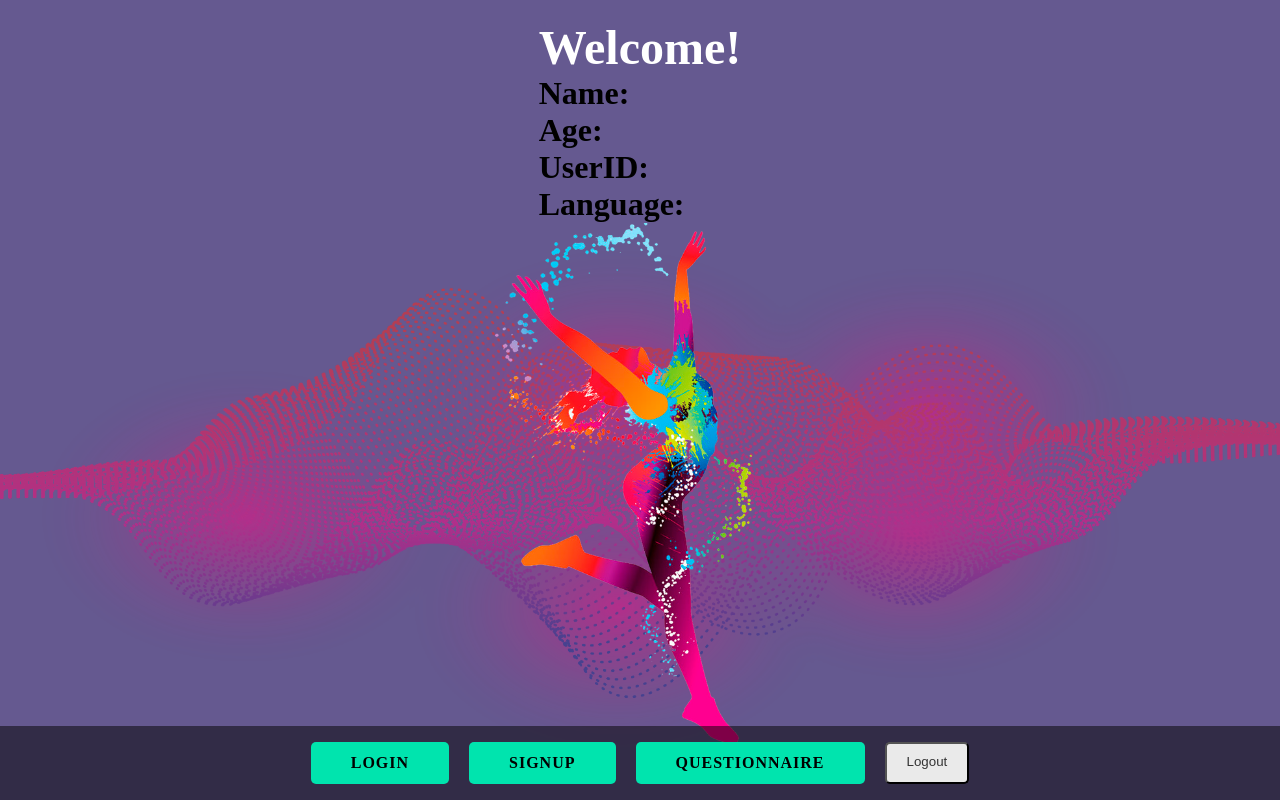
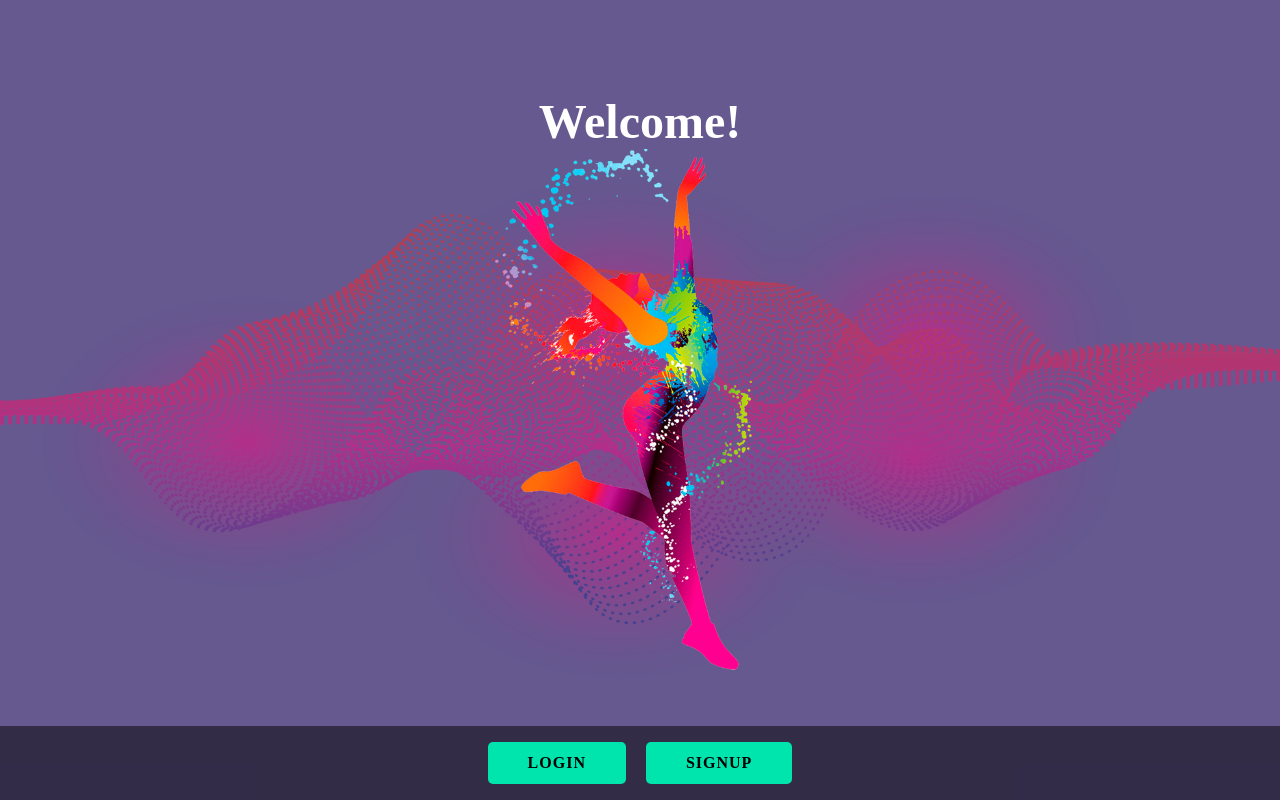
Before and after one commit to TameezDeen/FYP, a React (Create React App) app in the folder frontend/: page / in a window 1280 px wide. Built offline with nearby package versions, Linux system fonts and the light colour scheme.

Commit message:
final changes

```diff
--- a/frontend/src/Home.js
+++ b/frontend/src/Home.js
@@ -12,7 +12,7 @@ const Home = () => {
   const { user } = useAuthContext();
   const [name, setName] = useState("");
   const [_id, setID] = useState("");
-  const [age, setAge]  = useState("");
+  const [age, setAge] = useState("");
   const [languagePreference, setLang] = useState("");
 
   const handleClick = () => {
@@ -28,13 +28,13 @@ const Home = () => {
           },
         });
 
-        console.log(response.data)
+        console.log(response.data);
 
         const { name, age, _id, languagePreference } = response.data;
         setName(name);
         setAge(age);
         setID(_id);
-        setLang(languagePreference)
+        setLang(languagePreference);
       } catch (error) {
         console.error("Error fetching user details:", error);
       }
@@ -43,16 +43,18 @@ const Home = () => {
       fetchUserDetails();
     }
   }, [user]);
+
   return (
     <div className="page-container">
       <div>
-        <h1 className="welcome-text">
-          Welcome!
-        </h1>
-        <h1>Name: {name}</h1>
-        <h1>Age: {age}</h1>
-        <h1>UserID: {_id}</h1>
-        <h1>Language: {languagePreference}</h1>
+        <div>
+          {/* Conditionally render welcome message based on user status */}
+          {user ? (
+            <h1 className="welcome-text">Welcome {name}!</h1>
+          ) : (
+            <h1 className="welcome-text">Welcome!</h1>
+          )}
+        </div>
       </div>
       <div className="waves-image-container">
         <img src={WavesPic} alt="" className="waves__img" />
@@ -61,12 +63,28 @@ const Home = () => {
         </div>
       </div>
       <div className="navi-section">
-        <Link className="navigation-button" to="/login">Login</Link>
-        <Link className="navigation-button" to="/signup">Signup</Link>
-        <Link className="navigation-button" to="/questionnaire">Questionnaire</Link>
-        <button className="logout-button" onClick={handleClick}>
-          Logout
-        </button>
+        {/* Conditionally render login and signup links based on user status */}
+        {!user ? (
+          <>
+            <Link className="navigation-button" to="/login">
+              Login
+            </Link>
+            <Link className="navigation-button" to="/signup">
+              Signup
+            </Link>
+          </>
+        ) : (
+          <>
+            {/* Logout button when user is logged in */}
+            <button className="navigation-button" onClick={handleClick}>
+              Logout
+            </button>
+            {/* Render "Questionnaire" link only when user is logged in */}
+            <Link className="navigation-button" to="/questionnaire">
+              Questionnaire
+            </Link>
+          </>
+        )}
       </div>
     </div>
   );
--- a/frontend/src/pages/main/SongsPage.js
+++ b/frontend/src/pages/main/SongsPage.js
@@ -72,12 +72,11 @@ const Songspage = () => {
         </div>
       </div>
 
-      <button className="next-button" onClick={goToHome}>
-        Home
-      </button>
-      <button className="logout-button" onClick={handleLogoutClick}>
-        Logout
-      </button>
+      <div className="button-container">
+        <button className="home-button" onClick={goToHome}>
+          Home
+        </button>
+      </div>
     </div>
   );
 };
--- a/frontend/src/pages/main/songspage.css
+++ b/frontend/src/pages/main/songspage.css
@@ -17,3 +17,34 @@
   padding: 1rem;
   border-radius: 2rem;
 }
+
+.button-container {
+  position: relative;
+  text-align: center;
+  margin-top: 20px;
+}
+
+.home-button {
+  display: inline-block;
+  margin-left: auto;
+  margin-right: auto;
+  margin: 0 10px;
+  padding: 0.75rem 2.5rem;
+  border-radius: 0.5rem;
+  background-color: #00e4ae;
+  color: black;
+  text-decoration: none;
+  border-radius: 5px;
+  font-weight: bold;
+  text-transform: uppercase;
+  letter-spacing: 1px;
+  transition: transform 0.3s ease;
+}
+
+.home-button:hover {
+  background-color: #00c59e;
+}
+
+.home-button:active {
+  transform: scale(0.95);
+}
```
Also changed, not shown: frontend/src/pages/questionnaire/Questionnaire.js (line endings or trailing spaces), frontend/src/pages/testpage/Testpage.js (line endings or trailing spaces), 2 other files (tests, documents, lock files or other folders).
